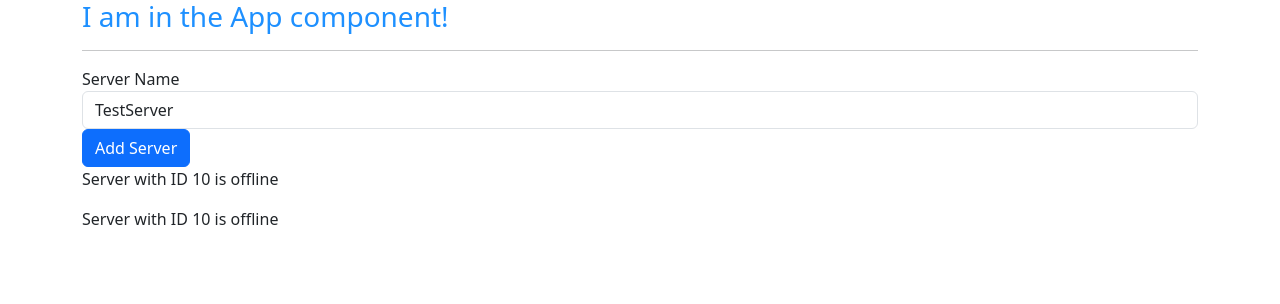
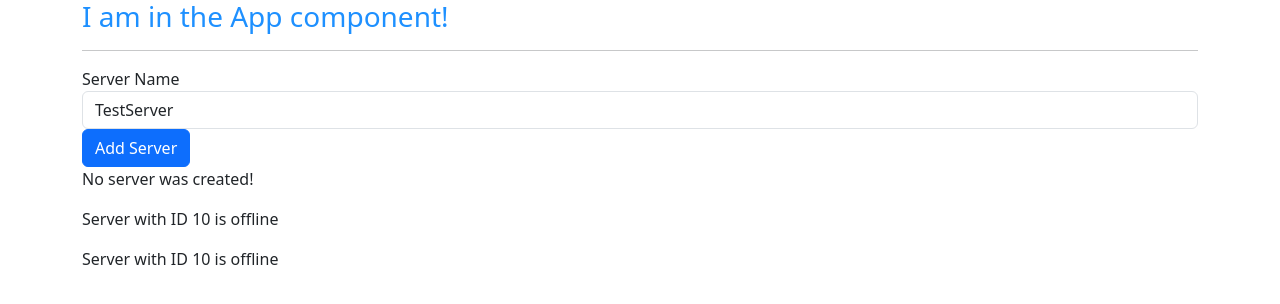
Before and after one commit to Inuyasha5689/Angular4-First-App, an Angular app: page / in a window 1280 px wide. Shown: the top 304 px of the page. Built offline with nearby package versions, Linux system fonts and the light colour scheme.

Commit message:
Ngif with a else statement and using ng template

```diff
--- a/src/app/servers/servers.component.html
+++ b/src/app/servers/servers.component.html
@@ -7,6 +7,9 @@
 <!--<p [innerText]="allowNewServer"></p>-->
 <br>
 <!--<p>{{ serverCreationStatus }}</p>-->
-<p *ngIf="serverCreated">Server was created, server name is {{ serverName }}</p>
+<p *ngIf="serverCreated; else: noServer">Server was created, server name is {{ serverName }}</p>
+<ng-template #noServer>
+  <p>No server was created!</p>
+</ng-template>
 <app-server></app-server>
 <app-server></app-server>
```
